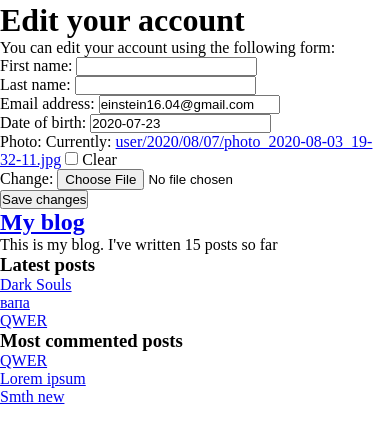
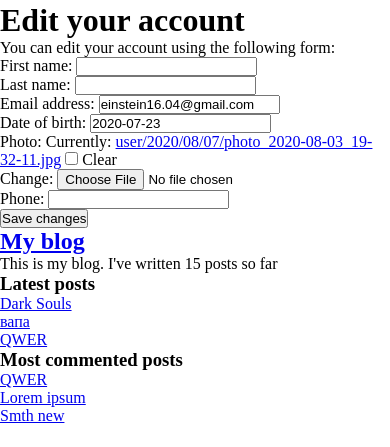
Before and after one commit to yar-kik/Django-blog, a Django app: page /account/edit/ in a window 390 px wide. Shown: the part 68-515 px from the top of the page. Run offline with Django 3.2, Linux system fonts and the light colour scheme; a user stored in the database is signed in; data comes from the database, SQL or seed files in the repository; both versions use the stored data as it was after the commit; parts of the project's set-up code (start-up, migrations or seed data) failed here and were passed over; some libraries are stand-ins or nearby versions.

Commit message:
input mask for phone without validation

```diff
--- a/konfetka/account/forms.py
+++ b/konfetka/account/forms.py
@@ -4,6 +4,7 @@ from phonenumber_field.widgets import PhoneNumberPrefixWidget
 
 from .models import Profile
 from phonenumber_field.formfields import PhoneNumberField
+
 
 class LoginForm(forms.Form):
     username = forms.CharField(max_length=32)
@@ -13,8 +14,6 @@ class LoginForm(forms.Form):
 class UserRegistrationForm(forms.ModelForm):
     password = forms.CharField(max_length=32, widget=forms.PasswordInput,
                                label='Password')
-    # password2 = forms.CharField(max_length=32, widget=forms.PasswordInput,
-    #                             label='Repeat password')
 
     class Meta:
         model = User
@@ -36,8 +35,8 @@ class UserEditForm(forms.ModelForm):
 
 class ProfileEditForm(forms.ModelForm):
     """Дозволяє модифікувати додаткові відомості (дата народження, аватар)"""
-    # phone = PhoneNumberField(widget=PhoneNumberPrefixWidget)
+    phone = PhoneNumberField()
 
     class Meta:
         model = Profile
-        fields = ('date_of_birth', 'photo')
+        fields = ('date_of_birth', 'photo', 'phone')
--- a/konfetka/account/models.py
+++ b/konfetka/account/models.py
@@ -12,14 +12,11 @@ class Profile(models.Model):
                                 on_delete=models.CASCADE)
     date_of_birth = models.DateField(blank=True, null=True)
     photo = models.ImageField(upload_to='user/profile_photo', blank=True, default='default/profile-picture.png')
-    # phone = PhoneField(blank=True, help_text='Enter phone number')
-    # phone = PhoneNumberField()
+    phone = PhoneNumberField(blank=True, null=True, unique=True)
 
     def __str__(self):
         return f'Profile for user {self.user.username}'
 
-
-# Create your models here.
 
 class Contact(models.Model):
     """Проміжна модель для збережння додаткової інформації (дата і час створення).
--- a/konfetka/konfetka/settings.py
+++ b/konfetka/konfetka/settings.py
@@ -179,7 +179,8 @@ SOCIAL_AUTH_FACEBOOK_SCOPE = ['email']
 SOCIAL_AUTH_GOOGLE_OAUTH2_KEY = '993446255793-uihiuvmrgm71apevv8vpks31deiobfkt.apps.googleusercontent.com'
 SOCIAL_AUTH_GOOGLE_OAUTH2_SECRET = 'jM1LZMQyaZhpYua-oVKd5hUJ'  # Google Consumer Secret
 
-PHONENUMBER_DB_FORMAT = 'INTERNATIONAL'
+PHONENUMBER_DB_FORMAT = 'NATIONAL'
+PHONENUMBER_DEFAULT_REGION = 'UA'
 
 ABSOLUTE_URL_OVERRIDES = {
     'auth.user': lambda u: reverse_lazy('account:user_detail', args=[u.username])
--- a/konfetka/templates/account/dashboard.html
+++ b/konfetka/templates/account/dashboard.html
@@ -6,7 +6,9 @@
 {% block content %}
     <h1>Dashboard</h1>
     <div class="user-info">
-        <img src="{{ profile.medium_photo.url }}" alt="Profile photo">
+        {% thumbnail profile.photo "200x200" crop="center" as im %}
+            <img src="{{ im.url }}" alt="Profile photo">
+        {% endthumbnail %}
 
         <p>Username: {{ request.user.username }}</p>
         <p>Full name: {{ request.user.get_full_name|default:"You didn't add your fullname" }}</p>
--- a/konfetka/templates/account/edit.html
+++ b/konfetka/templates/account/edit.html
@@ -12,3 +12,6 @@
         <p><input type="submit" value="Save changes"></p>
     </form>
 {% endblock %}
+{% block domready %}
+    $('#id_phone').inputmask("+380(99)999-99-99", {"placeholder": "_", clearMaskOnLostFocus : false});
+{% endblock %}
--- a/konfetka/templates/base.html
+++ b/konfetka/templates/base.html
@@ -79,6 +79,8 @@
 
     <script src="https://ajax.googleapis.com/ajax/libs/jquery/3.2.1/jquery.min.js"></script>
     <script src="https://cdn.jsdelivr.net/npm/js-cookie@2/src/js.cookie.min.js"></script>
+    <script type="text/javascript" src="https://cdnjs.cloudflare.com/ajax/libs/jquery-validate/1.16.0/jquery.validate.min.js"></script>
+    <script type="text/javascript" src="https://cdnjs.cloudflare.com/ajax/libs/jquery.inputmask/5.0.5/jquery.inputmask.min.js"></script>
     <script>
         var csrftoken = Cookies.get('csrftoken');
         function csrfSafeMethod(method) {
```
Also changed, not shown: konfetka/account/migrations/0007_auto_20200825_2051.py (added), konfetka/account/migrations/0008_profile_phone.py (added), konfetka/account/migrations/0009_auto_20200825_2216.py (added), konfetka/account/migrations/0010_auto_20200825_2217.py (added), konfetka/db.sqlite3, konfetka/media/user/profile_photo/photo-1511367461989-f85a21fda167.jpg (added), 8 other files.
